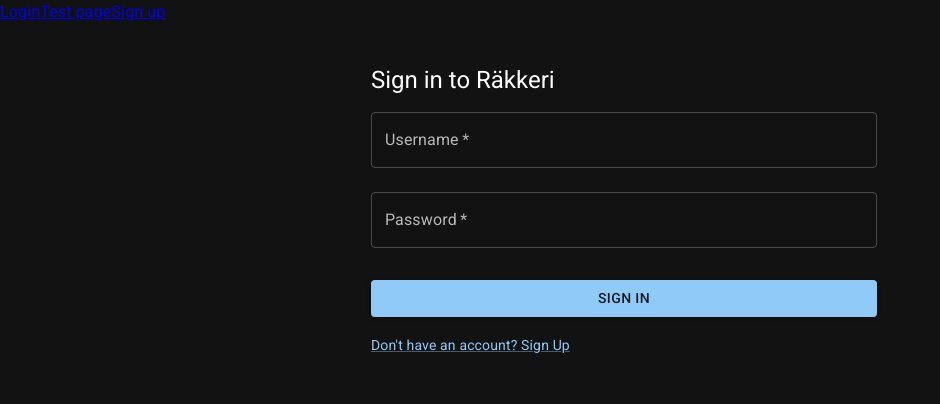
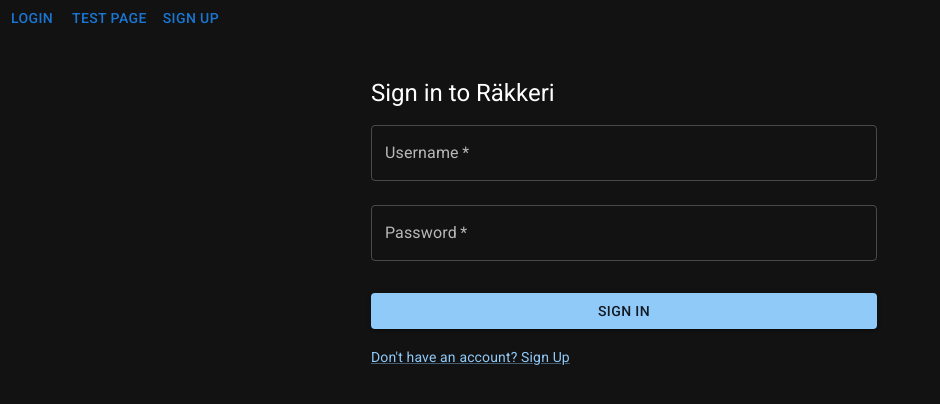
Before and after one commit to hajame/rakkeri, a React (Create React App) app in the folder client/: page / in a window 1280 px wide. Shown: the top 404 px of the page, without its empty margins (0-940 px from the left). Built offline with nearby package versions, Linux system fonts and the light colour scheme; no server answers.

Commit message:
Story: user can log out

```diff
--- a/client/src/App.js
+++ b/client/src/App.js
@@ -1,23 +1,53 @@
 import './App.css';
 
-import { BrowserRouter as Router, Routes, Route, Link } from 'react-router-dom';
+import { BrowserRouter as Router, Routes, Route, Link, useNavigate } from 'react-router-dom';
 import { SignUpForm } from './components/SignUpForm';
 import { Home } from './components/Home';
 import { Test } from './components/Test';
+import Button from '@mui/material/Button';
+import { useState } from 'react';
 
 const App = () => {
+  const [user, setUser] = useState(null);
+  const [projects, setProjects] = useState([]);
+  const [project, setProject] = useState(null);
+  const [activeTracking, setActiveTracking] = useState(null);
+
+  const handleLogout = () => {
+    window.localStorage.removeItem('rakkeriAppUser');
+    window.location.reload();
+    setUser(null);
+    setProjects([]);
+    setProject(null);
+    setActiveTracking(null);
+  };
+
+  function hasUser() {
+    return window.localStorage.getItem('rakkeriAppUser');
+  }
+
   return (
     <Router>
       <div>
-        <Link to='/'>Login</Link>
-        <Link to='/test'>Test page</Link>
-        <Link to='/signup'>Sign up</Link>
+        <Link to='/'><Button>{hasUser() ? 'Home' : 'Login'}</Button></Link>
+        <Link to='/test'><Button>Test page</Button></Link>
+        <Link to='/signup'><Button>Sign up</Button></Link>
+        {user !== null ?
+          <Button onClick={() => handleLogout()}>Logout</Button>
+          : <div />}
+
       </div>
 
       <Routes>
         <Route path='/signup' element={<SignUpForm />} />
         <Route path='/test' element={<Test />} />
-        <Route path='/' element={<Home />} />
+        <Route path='/' element={
+          <Home user={user} setUser={setUser}
+                project={project} setProject={setProject}
+                projects={projects} setProjects={setProjects}
+                activeTracking={activeTracking} setActiveTracking={setActiveTracking}
+          />
+        } />
       </Routes>
     </Router>
   );
--- a/client/src/components/Home.js
+++ b/client/src/components/Home.js
@@ -14,11 +14,16 @@ import CssBaseline from '@mui/material/CssBaseline';
 import Box from '@mui/material/Box';
 import { createTheme, ThemeProvider } from '@mui/material/styles';
 
-export const Home = () => {
-  const [user, setUser] = useState(null);
-  const [projects, setProjects] = useState([]);
-  const [project, setProject] = useState(null);
-  const [activeTracking, setActiveTracking] = useState(null);
+export const Home = ({
+                       user,
+                       setUser,
+                       project,
+                       setProject,
+                       projects,
+                       setProjects,
+                       activeTracking,
+                       setActiveTracking,
+                     }) => {
 
   const theme = createTheme({
     palette: {
```
